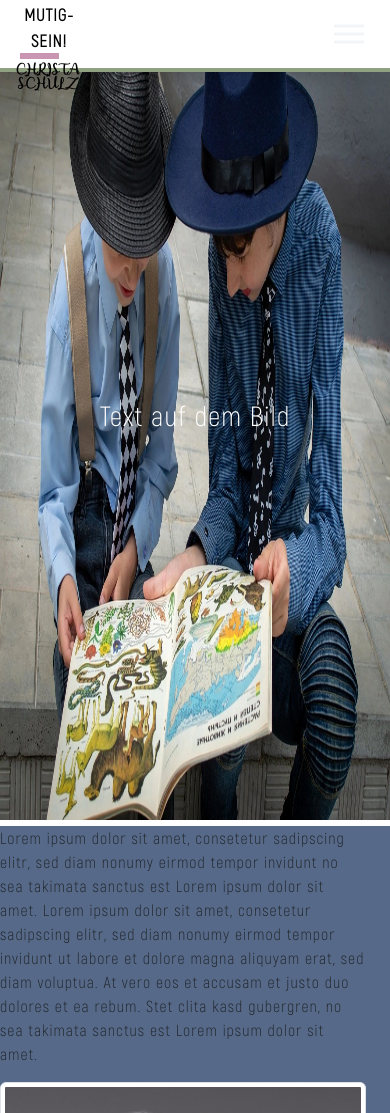
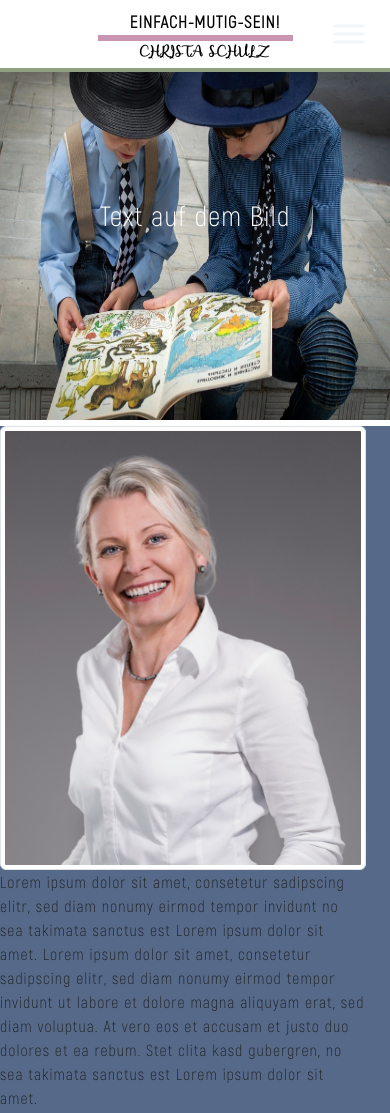
Before and after one commit to deniz-DD/Test-Einfach-Mutig-sein, a website: page index.html in a window 390 px wide. Shown: the top 1113 px of the page. Drawn offline with Linux system fonts and the light colour scheme; a web font is replaced by a local one.

Commit message:
made the navbar more responsive

```diff
--- a/index.html
+++ b/index.html
@@ -12,7 +12,7 @@
     <header >
 
         <nav class="px-sm-5 ">
-                <div class="logo" >
+                <div class="logo " >
                   <div class="top-container">
                      <span class="top-span">Einfach-mutig-sein!</span>
                   </div>
@@ -48,14 +48,14 @@
       </div>
       <section class="about-me-container" id="about_me">
           <div class="row h-100 w-100">
-            <div class=" col-sm-12 col-md-12 col-lg-7 col-xl-7 col-xxl-7 order-sm-2 order-md-2 order-lg-1 order-xl-1 order-xxl-1">
+            <div class="col-12 col-sm-12 col-md-12 col-lg-7 col-xl-7 col-xxl-7 order-2 order-sm-2 order-md-2 order-lg-1 order-xl-1 order-xxl-1">
               <div class="text-container h-100 w-100 d-flex justify-content-center align-items-center  px-sm-5 ">
                 <p >Lorem ipsum dolor sit amet, consetetur sadipscing elitr, sed diam nonumy eirmod tempor invidunt no sea takimata sanctus est Lorem ipsum dolor sit amet. Lorem ipsum dolor sit amet, consetetur sadipscing elitr, sed diam nonumy eirmod tempor invidunt ut labore et dolore magna aliquyam erat, sed diam voluptua. At vero eos et accusam et justo duo dolores et ea rebum. Stet clita kasd gubergren, no sea takimata sanctus est Lorem ipsum dolor sit amet.</p>
 
 
               </div>
             </div>
-            <div class="col-sm-12 col-md-12 col-lg-5 col-xl-5 col-xxl-5 order-sm-1 order-md-1 order-lg-2 order-xl-2 order-xxl-2">
+            <div class=" col-12 col-sm-12 col-md-12 col-lg-5 col-xl-5 col-xxl-5 order-1 order-sm-1 order-md-1 order-lg-2 order-xl-2 order-xxl-2">
               <div class="about-image-container h-100 w-100 d-flex justify-content-center align-items-center  px-sm-5  px-md-4  px-lg-4">
 
                 <img class=" img-thumbnail py-sm-5 my-sm-3 "  src="src/pictures/png/bild.PNG" alt="">
--- a/styles/indec.scss
+++ b/styles/indec.scss
@@ -55,7 +55,7 @@
 
  /*Styling logo*/
  .logo{
-    width: 20%;
+    width: 100%;
     display: flex;
     justify-content: center;
     align-items: center;
@@ -284,7 +284,7 @@
     .image-container img {
       display: block;
       width: 100%;
-      height: 800px;
+      height: 400px;
     }
 
     .text-overlay {
```
Also changed, not shown: styles/indec.css, styles/indec.min.css, 2 other files.
